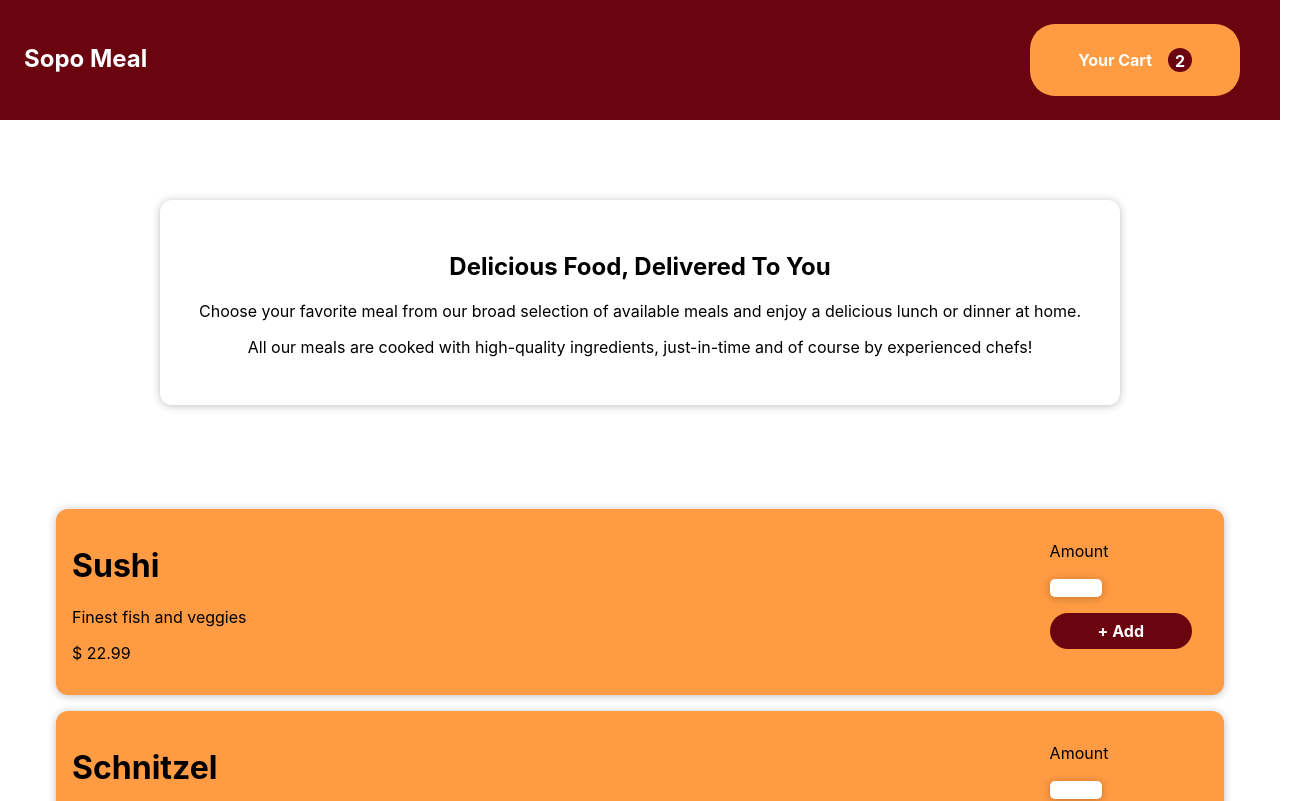
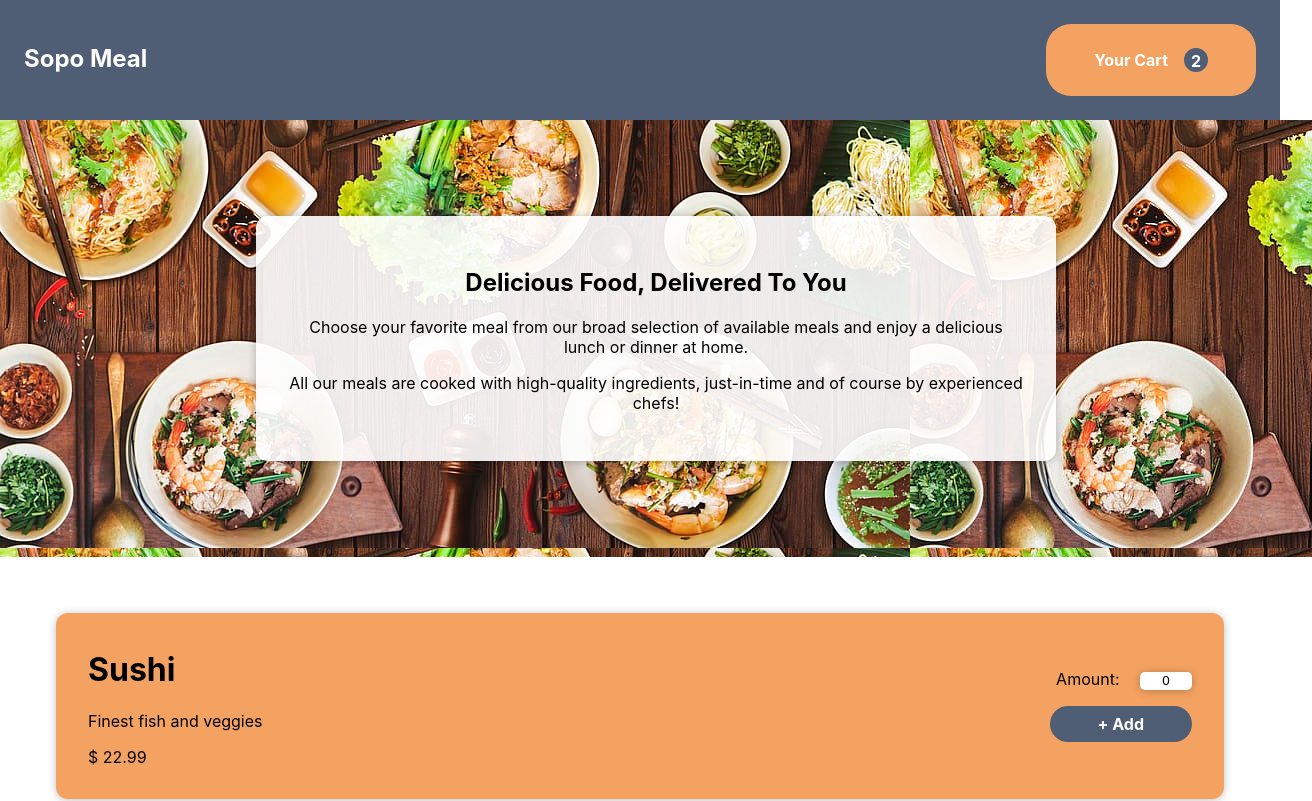
Before and after one commit to sopoour/food-ordering-app, a React (Create React App) app: page / in a window 1280 px wide. Shown: the top 801 px of the page, 1312 px wide, since content can reach past the window. Built offline with nearby package versions, Linux system fonts and the light colour scheme.

Commit message:
Created Modal UI with backdrop, portal and closing functionality

```diff
--- a/public/index.html
+++ b/public/index.html
@@ -28,6 +28,8 @@
   </head>
   <body>
     <noscript>You need to enable JavaScript to run this app.</noscript>
+    <div id='backdrop-root'></div>
+    <div id='modal-root'></div>
     <div id="root"></div>
     <!--
       This HTML file is a template.
--- a/src/Components/Cart/Cart.js
+++ b/src/Components/Cart/Cart.js
@@ -0,0 +1,75 @@
+import React from "react";
+import styled from "styled-components";
+import Card from "../UI/Card";
+import Button from "../UI/Button";
+import Input from "../UI/Input";
+
+import { colors } from "../UI/StyleVariables";
+
+const Cart = (props) => {
+  const CartCard = styled(Card)`
+    position: fixed;
+    top: 30vh;
+    left: 10%;
+    width: 80%;
+    z-index: 100;
+    overflow: hidden;
+    background: white;
+
+    & header {
+      padding: 1rem;
+      margin: 0;
+    }
+
+    & div {
+      padding: 1rem;
+    }
+
+    & footer {
+      padding: 1rem;
+      display: flex;
+      justify-content: flex-end;
+      gap: 1rem;
+    }
+  `;
+  return (
+    <CartCard>
+      <header>
+        <h1>Your Cart</h1>
+      </header>
+      <div>
+        <h3>{props.name}</h3>
+        <div>
+          <p>{props.price}</p>
+          <Input inputValue={props.inputAmount}></Input>
+        </div>
+
+        <div>
+          <h2>Total Amount</h2>
+          <h2>${props.handleTotalAmount}</h2>
+        </div>
+      </div>
+      <footer>
+        <Button
+          style={{
+            backgroundColor: "white",
+            color: `${colors.secondary}`,
+            border: "solid",
+            borderColor: `${colors.secondary}`,
+          }}
+          onClick={props.onClose}
+        >
+          Close
+        </Button>
+        <Button
+          style={{ backgroundColor: `${colors.secondary}`, color: "white" }}
+          onClick={props.onOrder}
+        >
+          Order
+        </Button>
+      </footer>
+    </CartCard>
+  );
+};
+
+export default Cart;
--- /dev/null
+++ b/src/Components/Cart/CartModal.js
@@ -0,0 +1,43 @@
+import React from "react";
+import ReactDom from "react-dom";
+import Cart from "./Cart";
+import styled from "styled-components";
+
+const Backdrop = (props) => {
+  const BackdropContainer = styled.div`
+    position: fixed;
+    top: 0;
+    left: 0;
+    width: 100%;
+    height: 100vh;
+    z-index: 10;
+    background: rgba(0, 0, 0, 0.75);
+  `;
+  //The backdrop adds a black overlay background behind the modal which restricts the interactivity with the rest of the page
+  //& with onClick in that background the modal also closes
+  return <BackdropContainer onClick={props.onClose} />;
+};
+
+const CartModal = (props) => {
+  return (
+    <React.Fragment>
+      {/*
+       * Port the Backdrop component to the div with ID backdrop-root within the HTML
+       * By using portals we can move the error modal outside of the initial root div side by side within the body (see generated HTML in Inspect)
+       * Since a modal is something that comes on top of it but doesn't live within the rest of the content it makes more sense to move it outside of the root div
+       */}
+      {ReactDom.createPortal(
+        <Backdrop onClose={props.onClose} />,
+        document.getElementById("backdrop-root")
+      )}
+      {ReactDom.createPortal(
+        <Cart
+          onClose={props.onClose}
+        />,
+        document.getElementById("modal-root")
+      )}
+    </React.Fragment>
+  );
+};
+
+export default CartModal;
--- a/src/Components/Meals/MealItem.js
+++ b/src/Components/Meals/MealItem.js
@@ -1,4 +1,4 @@
-import React from "react";
+import React, { useState } from "react";
 import styled from "styled-components";
 import Button from "../UI/Button";
 import Card from "../UI/Card";
@@ -9,21 +9,39 @@ const MealItem = (props) => {
   const MealItemCard = styled(Card)`
     display: flex;
     justify-content: space-between;
+    align-items: center;
     background: ${colors.primary};
-    padding: 1rem;
+    padding: 1rem 2rem 1rem 2rem;
     margin: 1rem;
   `;
 
   const AmountWrapper = styled.div`
     display: flex;
     flex-flow: column wrap;
+    align-items: flex-end;
   `;
 
   const AddButton = styled(Button)`
     background-color: ${colors.secondary};
     color: ${colors.textOnColor};
     margin-top: 1rem;
+
+    &:hover {
+      background-color: ${colors.secondaryHover};
+    }
   `;
+
+  const [mealAmount, setMealAmount] = useState(0);
+
+  /**
+   *
+   * TODO: add a handleInput method that is inserted in <Input onChange={}>
+   * TODO: figure out how to do a counter of the amount of MealItem (--> in handleAdd)
+   */
+
+  const handleAdd = (e) => {
+    console.log("This will count the total amount of added item bundling userInput as well as Add button")
+  };
 
   return (
     <MealItemCard>
@@ -33,11 +51,8 @@ const MealItem = (props) => {
         <p>$ {props.price}</p>
       </div>
       <AmountWrapper>
-        <div styled={{ display: "flex", justifyContent: "flex-end" }}>
-          <p>Amount</p>
-          <Input></Input>
-        </div>
-        <AddButton>+ Add</AddButton>
+        <Input inputValue={mealAmount} labelName={"Amount: "}></Input>
+        <AddButton onClick={handleAdd}>+ Add</AddButton>
       </AmountWrapper>
     </MealItemCard>
   );
--- a/src/Components/Meals/MealsIntro.js
+++ b/src/Components/Meals/MealsIntro.js
@@ -4,11 +4,21 @@ import Card from "../UI/Card";
 
 const MealsIntro = () => {
   const IntroContainer = styled(Card)`
-    margin: 5rem 10rem 5rem 10rem;
+    margin: 5rem 15rem 5rem 15rem;
     padding: 2rem;
     text-align: center;
+    background: rgba(255, 255, 255, 0.9);
   `;
+
+  const Background = styled.div`
+    padding: 1rem;
+    width: 100%;
+    height: 100%;
+    background-image: url("./restaurant_image.jpg");
+  `;
+
   return (
+    <Background>
       <IntroContainer>
         <h2>Delicious Food, Delivered To You</h2>
         <p>
@@ -16,10 +26,11 @@ const MealsIntro = () => {
           and enjoy a delicious lunch or dinner at home.
         </p>
         <p>
-        All our meals are cooked with high-quality ingredients, just-in-time and
-        of course by experienced chefs!
+          All our meals are cooked with high-quality ingredients, just-in-time
+          and of course by experienced chefs!
         </p>
       </IntroContainer>
+    </Background>
   );
 };
 
--- a/src/Components/NavBar/CartButton.js
+++ b/src/Components/NavBar/CartButton.js
@@ -3,7 +3,8 @@ import styled from "styled-components";
 import Button from "../UI/Button";
 import { colors } from "../UI/StyleVariables";
 
-const CartButton = () => {
+const CartButton = (props) => {
+
   const CartButtonContainer = styled(Button)`
     display: flex;
     flex-flow: row;
@@ -29,7 +30,7 @@ const CartButton = () => {
   `;
 
   return (
-    <CartButtonContainer>
+    <CartButtonContainer onClick={props.onClick}>
       <p>Your Cart</p>
       <Counter>2</Counter>
     </CartButtonContainer>
--- a/src/Components/NavBar/NavBar.js
+++ b/src/Components/NavBar/NavBar.js
@@ -1,10 +1,12 @@
-import React from "react";
+import React, { useState } from "react";
 import styled from "styled-components";
 import CartButton from "./CartButton";
+import CartModal from "../Cart/CartModal";
 import { colors } from "../UI/StyleVariables";
 
+const NavBar = (props) => {
+  const [cart, setCart] = useState(false);
 
-const NavBar = (props) => {
   const Nav = styled.nav`
     display: flex;
     flex-flow: row wrap;
@@ -14,11 +16,22 @@ const NavBar = (props) => {
     color: white;
   `;
 
+  const handleCartButtonClick = () => {
+    setCart(true);
+  };
+
+  const handleClose = () => {
+    setCart(false);
+  };
+
   return (
-    <Nav>
-      <h1>Sopo Meal</h1>
-      <CartButton />
-    </Nav>
+    <React.Fragment>
+      {cart && <CartModal onClose={handleClose}/>}
+      <Nav>
+        <h1>Sopo Meal</h1>
+        <CartButton onClick={handleCartButtonClick} />
+      </Nav>
+    </React.Fragment>
   );
 };
 
--- a/src/Components/UI/Button.js
+++ b/src/Components/UI/Button.js
@@ -4,7 +4,6 @@ const Button = styled.button`
   font: inherit;
   cursor: pointer;
   border: none;
-  margin-right: 1rem;
   padding: 0.5rem 3rem;
   border-radius: 25px;
   font-weight: bold;
--- a/src/Components/UI/Input.js
+++ b/src/Components/UI/Input.js
@@ -1,13 +1,27 @@
-import styled from 'styled-components';
+import styled from "styled-components";
+import React from "react";
 
-const Input = styled.input`
-  border-radius:5px;
+const Input = (props) => {
+  const InputContainer = styled.div`
+    font-size: 16px;
+  `;
+
+  const InputField = styled.input`
+    border-radius: 5px;
     box-shadow: 0 1px 8px rgba(0, 0, 0, 0.25);
     border: none;
     width: 3rem;
     height: 1rem;
     text-align: center;
+    margin-left: 1rem;
   `;
 
+  return (
+    <InputContainer>
+      <label>{props.labelName}</label>
+      <InputField value={props.inputValue}></InputField>
+    </InputContainer>
+  );
+};
 
 export default Input;
--- a/src/Components/UI/StyleVariables.js
+++ b/src/Components/UI/StyleVariables.js
@@ -1,6 +1,7 @@
 export const colors = {
-  primary: "rgba(255, 155, 66, 1)",
-  primaryHover: "rgba(232, 93, 4, 0.8)",
-  secondary: "rgba(106, 4, 15, 1)",
+  primary: "rgba(	244, 162, 97, 1)",
+  primaryHover: "rgba(246, 177, 120, 1)",
+  secondary: "rgba(79, 93, 117, 1)",
+  secondaryHover: "rgba(147, 160, 182, 1)",
   textOnColor: "rgba(255, 255, 255, 1)",
 };
```
Also changed, not shown: public/restaurant_image.jpg (added), src/Components/UI/Modal.js (deleted). Lines whose indentation alone changed are shown as unchanged.
